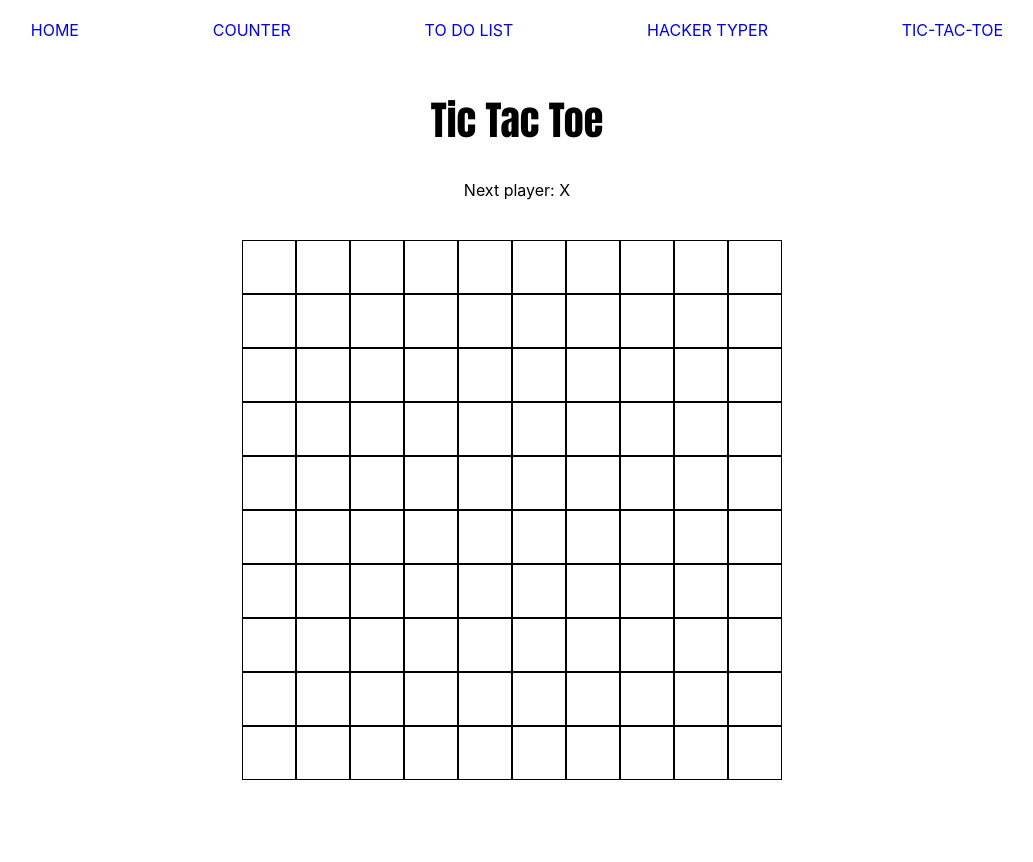
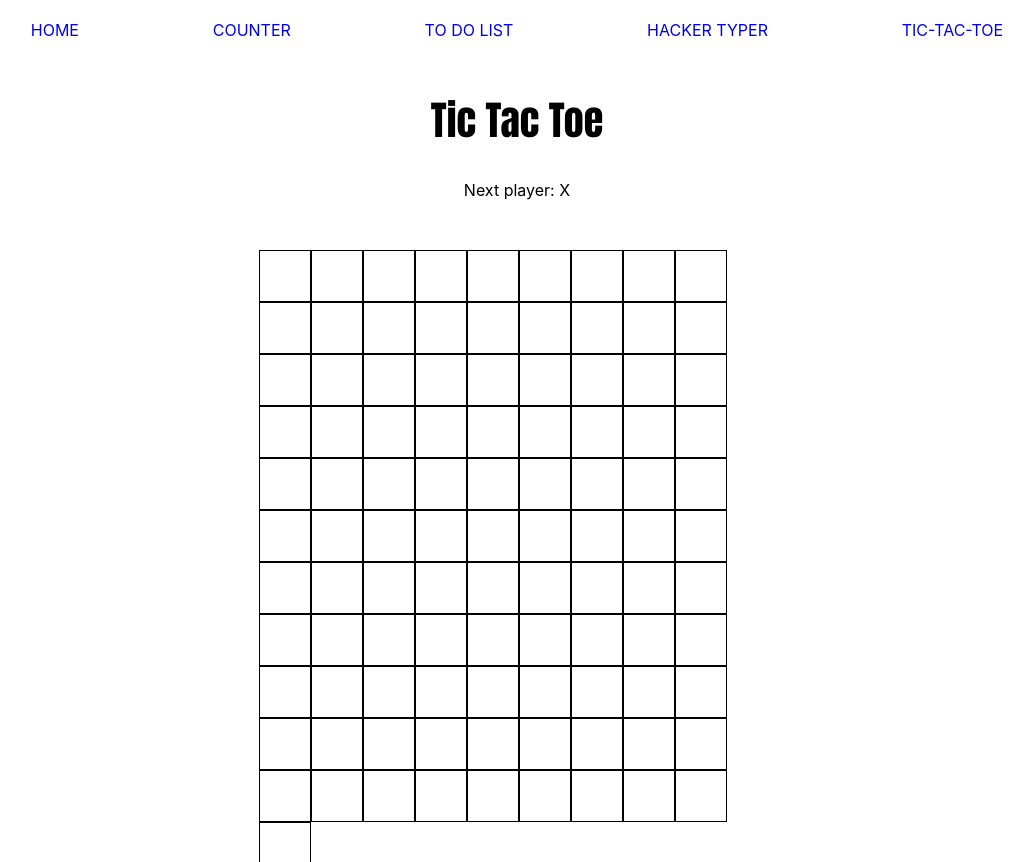
Before and after one commit to nicoleholubkova/React-apps, a React (Create React App) app: page /tic-tac-toe in a window 1280 px wide. Shown: the top 862 px of the page, without its empty margins (123-1156 px from the left). Before the commit the page ends 800 px from the top, so only its background shows below. Built offline with nearby package versions, Linux system fonts and the light colour scheme.

Commit message:
rename props

```diff
--- a/src/tic-tac-toe/TicTacToeApp.tsx
+++ b/src/tic-tac-toe/TicTacToeApp.tsx
@@ -9,38 +9,33 @@ interface Square {
 
 export class TicTacToeApp extends React.Component<
   {},
-  { turn: string; fields: any }
+  { turn: string; board: any }
 > {
   constructor(props) {
     super(props);
     this.state = {
       turn: "X",
-      fields: this.createBoard(),
+      board: this.createBoard(),
     };
   }
 
   createBoard = () => {
-    let fields = Array(100).fill(" ");
-    return fields;
+    let board = Array(100).fill("");
+    return board;
   };
 
-  nextPlayer = () => {
+  nextPlayer = (): void => {
     this.setState((prevState) => ({
       turn: prevState.turn === "X" ? "O" : "X",
     }));
   };
-
-  handleClick = () => {};
 
   render() {
     return (
       <div>
         <H1>Tic Tac Toe</H1>
         <TicTacToeHeader turn={this.state.turn} />
-        <TicTacToeBoard
-          fields={this.state.fields}
-          handleClick={this.handleClick}
-        />
+        <TicTacToeBoard board={this.state.board} nextPlayer={this.nextPlayer} />
       </div>
     );
   }
--- a/src/tic-tac-toe/TicTacToeBoard.tsx
+++ b/src/tic-tac-toe/TicTacToeBoard.tsx
@@ -3,26 +3,22 @@ import React from "react";
 import styled from "styled-components";
 
 export class TicTacToeBoard extends React.Component<
-  { fields: any[]; handleClick: () => void },
+  { board: any[]; nextPlayer: () => void },
   {}
 > {
   constructor(props) {
     super(props);
   }
   render() {
-    // const doBr = (index) => {
-    //   return (index + 1) % 10 === 0;
-    // };
     return (
       <div>
         <DivWrapper>
-          {this.props.fields.map((field, index) => [
+          {this.props.board.map((board, index) => [
             <TicTacToeSquare
               key={index}
-              value={field}
-              handleClick={this.props.handleClick}
+              value={board}
+              nextPlayer={this.props.nextPlayer}
             />,
-            //doBr(index) ? <br /> : "",
           ])}
         </DivWrapper>
       </div>
@@ -31,8 +27,8 @@ export class TicTacToeBoard extends React.Component<
 }
 
 const DivWrapper = styled.div`
-  margin: auto;
-  max-width: 550px;
+  margin: 50px auto 100px auto;
+  max-width: 516px;
   display: flex;
   flex-wrap: wrap;
 `;
--- a/src/tic-tac-toe/TicTacToeSquare.tsx
+++ b/src/tic-tac-toe/TicTacToeSquare.tsx
@@ -1,27 +1,29 @@
 import React from "react";
 import styled from "styled-components";
 
-const Td = styled.td`
+const DivWrapper = styled.div`
   border: 1px solid black;
   min-width: 50px;
   height: 50px;
-  flex-wrap: wrap;
+  text-align: center;
+  font-size: 30px;
 `;
 
 interface SquareProps {
-  handleClick: () => void;
   value: string;
+  nextPlayer: () => void;
 }
 
 export class TicTacToeSquare extends React.Component<SquareProps, {}> {
   constructor(props) {
     super(props);
   }
+
+  onClick = (e) => {
+    this.props.nextPlayer();
+  };
+
   render() {
-    return (
-      <div>
-        <Td></Td>
-      </div>
-    );
+    return <DivWrapper onClick={this.onClick}>{this.props.value}</DivWrapper>;
   }
 }
```
